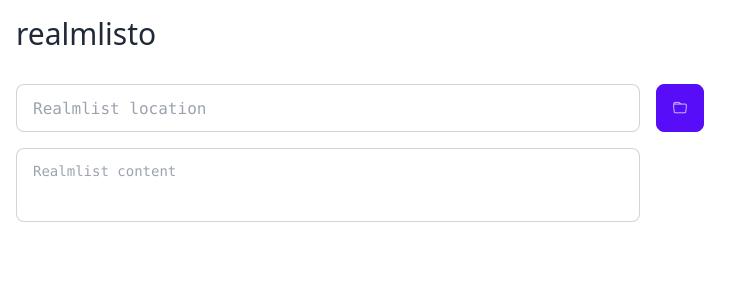
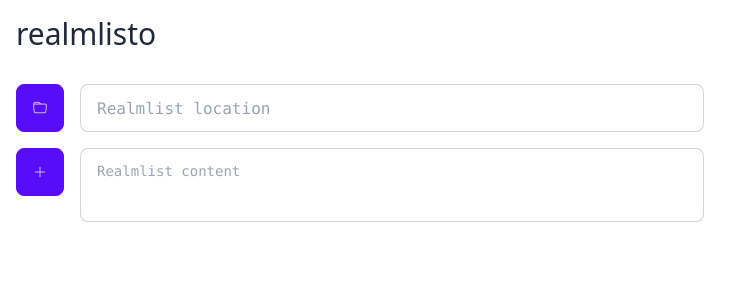
Before and after one commit to nicotakenotice/realmlisto, a SvelteKit app: page / in a window 1280 px wide. Shown: the top 300 px of the page, without its empty margins (0-751 px from the left). Built offline with nearby package versions, Linux system fonts and the light colour scheme.

Commit message:
update ui
- prevent opening multiple dialogs
- add button tooltips
- add new realmlist modal

```diff
--- a/src/routes/+page.svelte
+++ b/src/routes/+page.svelte
@@ -3,25 +3,50 @@
 
   const appName: string = 'realmlisto';
   let realmlist: Realmlist = new Realmlist();
+  let isSelectingFile: boolean = false;
 
   const getRealmlist$ = async () => {
+    // Prevent opening multiple dialogs
+    if (isSelectingFile) {
+      return;
+    }
+    isSelectingFile = true;
     await window.electronApi.getRealmlist$()
       .then((value) => {
         if (value.path) {
           realmlist = value;
         }
-      });
+      })
+      .finally(() => isSelectingFile = false);
+  };
+
+  const openRealmlistModal = () => {
+    const modal = document.getElementById('my_modal_1');
+    (modal as any)?.showModal();
   };
 </script>
 
 <!-- ====================================================================== -->
 
 <header class="p-4">
-  <h1 class="text-3xl text-ellipsis">{appName}</h1>
+  <h1 class="text-3xl">{appName}</h1>
 </header>
 
-<div class="flex flex-col flex-grow gap-4 p-4">
+<div class="flex flex-col gap-4 p-4">
   <div class="flex flex-row gap-4">
+    <div class="tooltip tooltip-right" data-tip="Select realmlist">
+      <button
+        class="btn btn-square btn-primary no-animation"
+        on:click={() => getRealmlist$()}
+      >
+        {#if isSelectingFile}
+          <span class="loading loading-spinner loading-xs"></span>
+        {:else}
+          <i class="bi bi-folder"></i>
+        {/if}
+      </button>
+    </div>
+
     <input
       class="input input-bordered font-mono w-full lg:w-1/2"
       type="text"
@@ -29,16 +54,18 @@
       readonly
       bind:value={realmlist.path}
     />
-
-    <button
-      class="btn btn-primary no-animation"
-      on:click={getRealmlist$}
-    >
-      <i class="bi bi-folder"></i>
-    </button>
   </div>
 
-  <div>
+  <div class="flex flex-row gap-4">
+    <div class="tooltip tooltip-right" data-tip="Add new realmlist">
+      <button
+        class="btn btn-square btn-primary no-animation"
+        on:click={() => openRealmlistModal()}
+      >
+        <i class="bi bi-plus-lg"></i>
+      </button>
+    </div>
+
     <textarea
       class="textarea textarea-bordered font-mono resize-none w-full lg:w-1/2"
       placeholder="Realmlist content"
@@ -47,3 +74,16 @@
     />
   </div>
 </div>
+
+<dialog id="my_modal_1" class="modal">
+  <div class="modal-box">
+    <h3 class="font-bold text-lg">Hello!</h3>
+    <p class="py-4">Press ESC key or click the button below to close</p>
+    <div class="modal-action">
+      <form method="dialog">
+        <!-- If there is a button in form, it will close the modal -->
+        <button class="btn">Close</button>
+      </form>
+    </div>
+  </div>
+</dialog>
```
